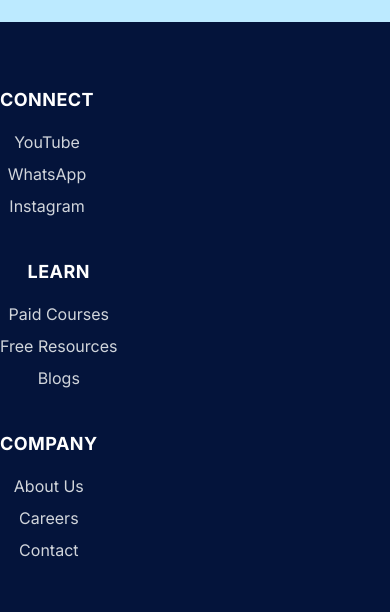
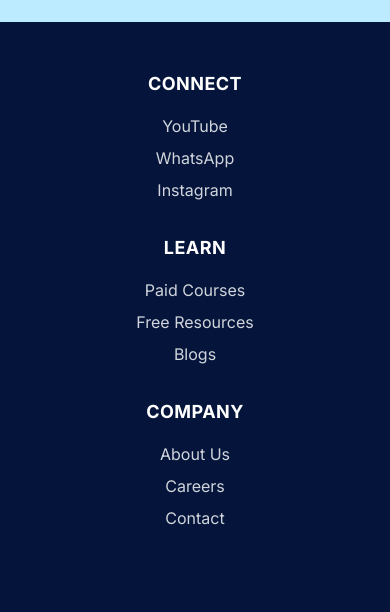
Before and after one commit to Venkata-Pavan-Kumar-Utpala/TLS-LearnPage, a React (Vite) app in the folder frontend/: page /login in a window 390 px wide. Shown: the part 822-1434 px from the top of the page. Built offline with nearby package versions, Linux system fonts and the light colour scheme.

Commit message:
Update Footer component styling and layout for improved responsiveness and visual consistency.

```diff
--- a/frontend/src/components/Footer.jsx
+++ b/frontend/src/components/Footer.jsx
@@ -4,10 +4,10 @@
   return (
     <footer className="bg-[#04143b] text-white relative overflow-hidden">
       {/* Top Section with Centered Columns */}
-      <div className="py-16 pb-64 flex flex-col items-center">
-        <div className="w-full max-w-5xl flex flex-col md:flex-row justify-center items-start md:space-x-32 text-center md:text-left">
+      <div className="py-12 pb-56 flex flex-col items-center">
+        <div className="w-full max-w-5xl flex flex-col md:flex-row justify-center items-center md:items-start md:space-x-32 text-center md:text-left space-y-8 md:space-y-0">
           {/* CONNECT Section */}
-          <div className="flex-1 mb-10 md:mb-0">
+          <div className="flex-1 w-full">
             <h3 className="font-bold text-white mb-4 text-lg uppercase tracking-wide">CONNECT</h3>
             <ul className="space-y-2">
               <li>
@@ -44,7 +44,7 @@
           </div>
 
           {/* LEARN Section */}
-          <div className="flex-1 mb-10 md:mb-0">
+          <div className="flex-1 w-full">
             <h3 className="font-bold text-white mb-4 text-lg uppercase tracking-wide">LEARN</h3>
             <ul className="space-y-2">
               <li>
@@ -75,7 +75,7 @@
           </div>
 
           {/* COMPANY Section */}
-          <div className="flex-1">
+          <div className="flex-1 w-full">
             <h3 className="font-bold text-white mb-4 text-lg uppercase tracking-wide">COMPANY</h3>
             <ul className="space-y-2">
               <li>
@@ -107,12 +107,12 @@
         </div>
       </div>
 
-      {/* Bottom Logo Section - Overlapping, spans full width */}
-      <div className="absolute bottom-0 left-0 w-full pointer-events-none select-none">
+      {/* Bottom Logo Section - Full width on desktop, contained on mobile */}
+      <div className="absolute bottom-0 left-0 w-full pointer-events-none select-none px-4 sm:px-0">
         <img
           src="/logo-no-bg.jpg"
           alt="TechLearn Solutions"
-          className="w-full h-44 md:h-60 object-cover object-bottom"
+          className="w-full max-w-full h-12 object-contain sm:h-32 md:h-56 sm:object-cover object-bottom"
           draggable="false"
         />
       </div>
```
